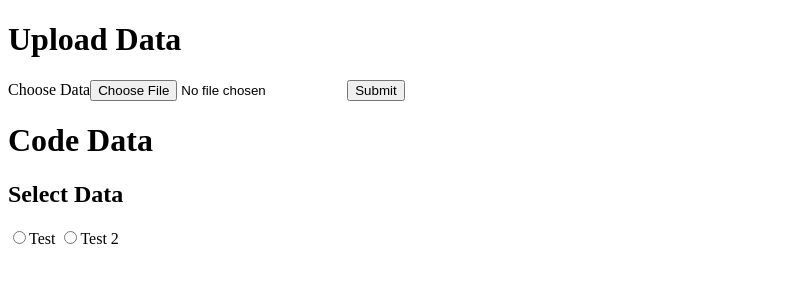
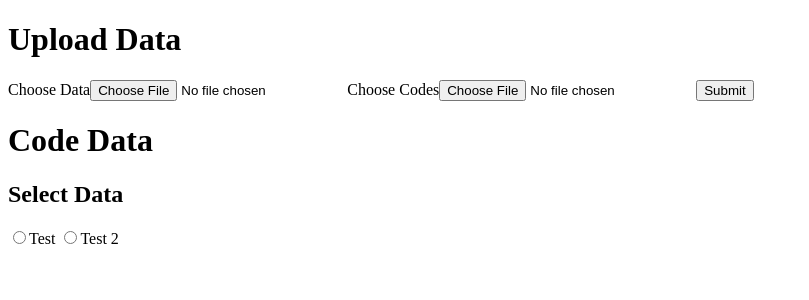
Before and after one commit to joshwondra/qual_coder, a Flask app: page / in a window 1280 px wide. Shown: the top 300 px of the page, without its empty margins (0-809 px from the left). Run offline with Flask 2, Linux system fonts and the light colour scheme.

Commit message:
Upload qualitative codes, link with data * create csv-to-SQL function that's used for both data and codes * create a linkage table that pairs the table names for data and codes * delete temp csvs from the server after SQL tables are created

```diff
--- a/app.py
+++ b/app.py
@@ -1,7 +1,8 @@
-from flask import Flask, render_template, request
+from flask import Flask, render_template, request, redirect
 import csv
 import sqlite3
 import re
+import os
 
 app = Flask(__name__)
 
@@ -13,58 +14,84 @@ def index():
         data = request.files["upload_data"]
         if not data:
             return render_template("index.html", message = "Missing data to upload")
-        # codes = request.files["upload_codes"]
-        #if not codes:
-        #    return render_template("index.html", message = "Missing qualitative codes")
+        codes = request.files["upload_codes"]
+        if not codes:
+            return render_template("index.html", message = "Missing qualitative codes")
 
-        # temporarily save files
-        data.save(data.filename)
-        #codes.save("codes_" + codes.filename)
+        # create tables for the data and codes, function returns the table names
+        table_data = create_table(data)
+        table_codes = create_table(codes)
+
+        # create a table that links the data to the codes
+        link_tables(table_data, table_codes)
+
+        return redirect("/")
+
+    else:
+        return render_template("index.html")
+
+
+def create_table(input):
+
+    # temporarily save file
+    input.save("temp.csv")
+
+    with open("temp.csv") as file:
+
+        # read in data
+        reader = csv.reader(file)
+        header = next(reader)
+
+        # get table name
+        tablename_init = input.filename.lower().replace('.csv', '') # set to lower case and get rid of the .csv ending
+        tablename = re.sub(r'[^\w]', '_', tablename_init) # change punctuation to _ to reduce risk of SQL injection attacks
+
+        # get column names
+        colnames_init = [re.sub(r'[^\w]', '_', colname) for colname in header] # change punctuation to _ to reduce risk of SQL injection attacks
+        colname_type = ', '.join([colname + " TEXT" for colname in colnames_init]) # prep column names with data type
+        colnames = colname_type.replace(" TEXT", "") # remove data type
 
         # open sqlite conection and create cursor
         conn = sqlite3.connect("qual_data.db")
         cursor = conn.cursor()
 
-        # read in data and create table
-        with open(data.filename) as file:
+        # create an empty table if it doesn't exist
+        create_query = "CREATE TABLE IF NOT EXISTS {tablename} ({colname_type}, UNIQUE({colnames}))".format(
+            tablename = tablename,
+            colname_type = colname_type,
+            colnames = colnames
+            )
+        cursor.execute(create_query)
 
-            # read in data
-            reader = csv.reader(file)
-            header = next(reader)
+        # insert data into the table
+        insert_query = "INSERT OR IGNORE INTO {tablename} ({colnames}) VALUES ({values})".format(
+            tablename = tablename,
+            colnames = colnames,
+            values = ','.join('?' * len(header))
+            )
+        for row in reader:
+            cursor.execute(insert_query, row)
 
-            # get table name
-            tablename_init = data.filename.lower().replace('.csv', '') # set to lower case and get rid of the .csv ending
-            tablename = re.sub(r'[^\w]', '_', tablename_init) # change punctuation to _ to reduce risk of SQL injection attacks
+        # finalize changes to the table
+        conn.commit()
+        conn.close()
 
-            # get column names
-            colnames_init = [re.sub(r'[^\w]', '_', colname) for colname in header] # change punctuation to _ to reduce risk of SQL injection attacks
-            colname_type = ', '.join([colname + " TEXT" for colname in colnames_init]) # prep column names with data type
-            colnames = colname_type.replace(" TEXT", "") # remove data type
+    # remove original data file when we're done
+    os.system("rm temp.csv")
+    return tablename
 
-            # create an empty table if it doesn't exist
-            create_query = "CREATE TABLE IF NOT EXISTS {tablename} ({colname_type}, UNIQUE({colnames}))".format(
-                tablename = tablename,
-                colname_type = colname_type,
-                colnames = colnames
-                )
-            cursor.execute(create_query)
+def link_tables(table_name_data, table_name_codes):
+    # open sqlite conection and create cursor
+    conn = sqlite3.connect("qual_data.db")
+    cursor = conn.cursor()
 
-            # insert data into the table
-            insert_query = "INSERT INTO {tablename} ({colnames}) VALUES ({values})".format(
-                tablename = tablename,
-                colnames = colnames,
-                values = ','.join('?' * len(header))
-                )
-            for row in reader:
-                cursor.execute(insert_query, row)
+    # create table and insert data
+    cursor.execute("CREATE TABLE IF NOT EXISTS data_code_linkage (table_data TEXT, table_code TEXT, UNIQUE(table_data, table_code))")
+    cursor.execute("INSERT OR IGNORE INTO data_code_linkage (table_data, table_code) VALUES('{data}', '{codes}')".format(
+        data = table_name_data,
+        codes = table_name_codes
+        ))
 
-            # finalize changes to the table
-            conn.commit()
-
-        return render_template("index.html")
-
-    else:
-        return render_template("index.html")
-
-        # save data file,
-        data.save(data.filename)
+    # finalize changes to the table
+    conn.commit()
+    conn.close()
--- a/templates/index.html
+++ b/templates/index.html
@@ -12,11 +12,9 @@
             <label for="upload_data" class="block">
                 Choose Data<input type="file" name="upload_data">
             </label>
-            <!--
             <label for="upload_codes" class="block">
                 Choose Codes<input type="file" name="upload_codes">
             </label>
-            -->
             <input type="submit" name="submit_data">
         </form>
 
```
